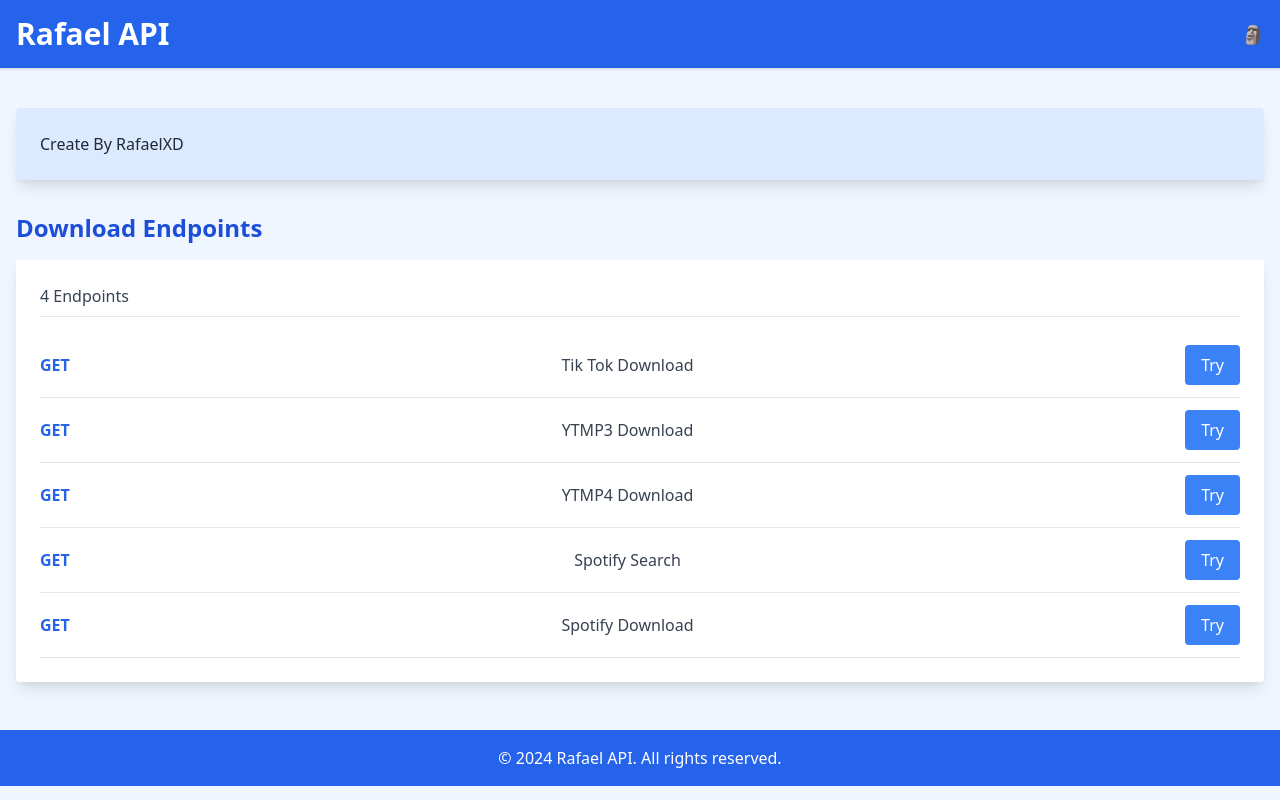
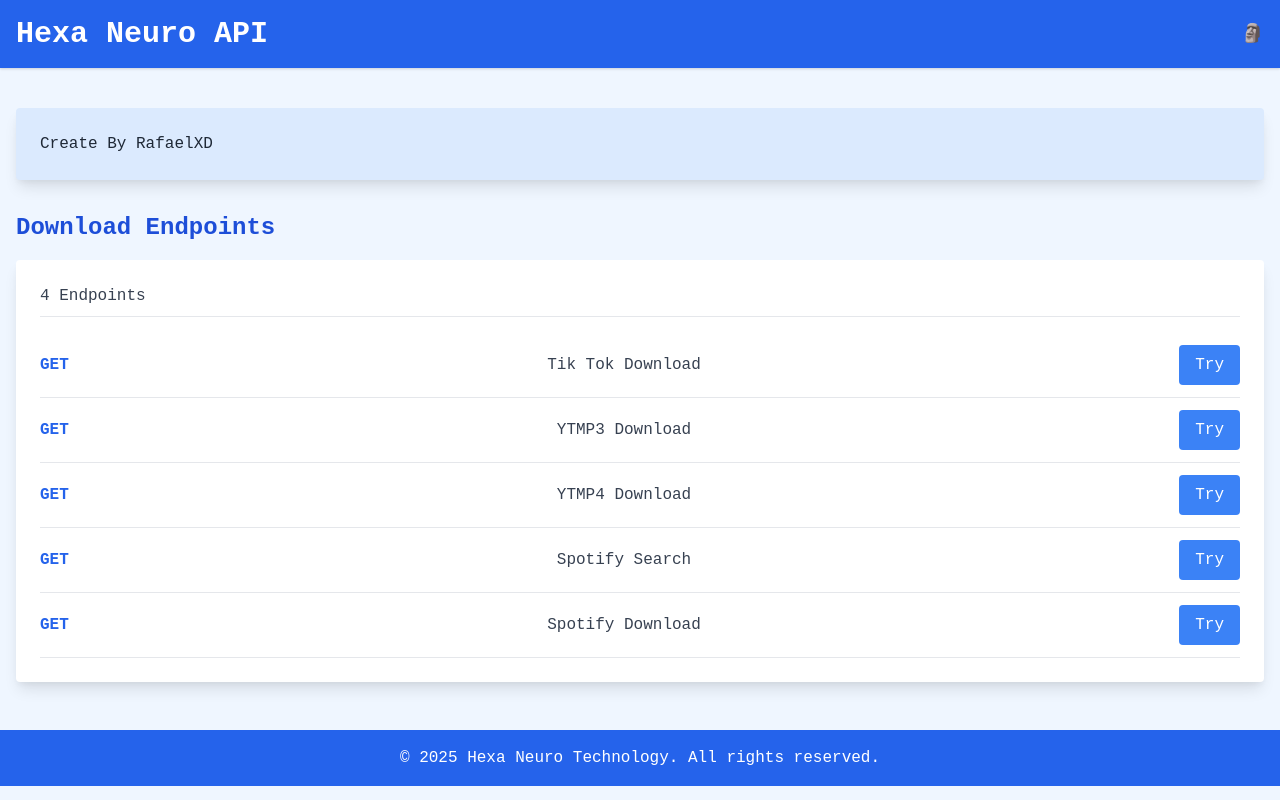
Before and after one commit to Fayzaaup/rest, a website: page index.html in a window 1280 px wide. Drawn offline with nearby package versions, Linux system fonts and the light colour scheme.

Commit message:
Update index.html

```diff
--- a/index.html
+++ b/index.html
@@ -3,14 +3,19 @@
 <head>
     <meta charset="UTF-8">
     <meta name="viewport" content="width=device-width, initial-scale=1.0">
-    <title>Rafael API</title>
+    <title>Hexa Neuro API</title>
     <link href="https://cdn.jsdelivr.net/npm/tailwindcss@2.2.19/dist/tailwind.min.css" rel="stylesheet">
+    <style>
+   body {
+            font-family: 'Roboto Mono', monospace;
+        }
+    </style>
 </head>
-<body class="bg-blue-50 text-gray-800">
+<body class="bg-blue-50 text-gray-800 font-">
     <!-- Header -->
     <header class="bg-blue-600 text-white shadow p-4">
         <div class="container mx-auto flex justify-between items-center">
-            <h1 class="text-3xl font-bold">Rafael API</h1>
+            <h1 class="text-3xl font-bold">Hexa Neuro API</h1>
             <button class="text-white text-lg">🗿</button>
         </div>
     </header>
@@ -35,7 +40,7 @@
                     <li class="flex justify-between items-center py-3 border-b">
                         <span class="text-blue-600 font-semibold">GET</span>
                         <span class="text-gray-700">Tik Tok Download</span>
-                        <a href="https://rafaelxd.tech/api/downloader/tiktok?url=https://vt.tiktok.com/ZSjnf5voB/" target="_blank" class="bg-blue-500 hover:bg-blue-600 text-white py-2 px-4 rounded transition">
+                        <a href="https://hexaneuro.biz.id/api/downloader/tiktok?url=https://vt.tiktok.com/ZSjnf5voB/" target="_blank" class="bg-blue-500 hover:bg-blue-600 text-white py-2 px-4 rounded transition">
                             Try
                         </a>
                     </li>
@@ -43,7 +48,7 @@
                     <li class="flex justify-between items-center py-3 border-b">
                         <span class="text-blue-600 font-semibold">GET</span>
                         <span class="text-gray-700">YTMP3 Download</span>
-                        <a href="https://rafaelxd.tech/api/downloader/ytmp3?url=https://youtu.be/AURkGj0jEx4?si=f0USJg7M4c39r1t2" target="_blank" class="bg-blue-500 hover:bg-blue-600 text-white py-2 px-4 rounded transition">
+                        <a href="https://hexaneuro.biz.id/api/downloader/ytmp3?url=https://youtu.be/AURkGj0jEx4?si=f0USJg7M4c39r1t2" target="_blank" class="bg-blue-500 hover:bg-blue-600 text-white py-2 px-4 rounded transition">
                             Try
                         </a>
                     </li>
@@ -51,7 +56,7 @@
                     <li class="flex justify-between items-center py-3 border-b">
                         <span class="text-blue-600 font-semibold">GET</span>
                         <span class="text-gray-700">YTMP4 Download</span>
-                        <a href="https://rafaelxd.tech/api/downloader/ytmp4?url=https://youtu.be/AURkGj0jEx4?si=f0USJg7M4c39r1t2" target="_blank" class="bg-blue-500 hover:bg-blue-600 text-white py-2 px-4 rounded transition">
+                        <a href="https://hexaneuro.biz.id/api/downloader/ytmp4?url=https://youtu.be/AURkGj0jEx4?si=f0USJg7M4c39r1t2" target="_blank" class="bg-blue-500 hover:bg-blue-600 text-white py-2 px-4 rounded transition">
                             Try
                         </a>
                     </li>
@@ -59,7 +64,7 @@
                     <li class="flex justify-between items-center py-3 border-b">
                         <span class="text-blue-600 font-semibold">GET</span>
                         <span class="text-gray-700">Spotify Search</span>
-                        <a href="https://rafaelxd.tech/api/downloader/spotifys?judul=hujan" target="_blank" class="bg-blue-500 hover:bg-blue-600 text-white py-2 px-4 rounded transition">
+                        <a href="https://hexaneuro.biz.id/api/downloader/spotifys?judul=hujan" target="_blank" class="bg-blue-500 hover:bg-blue-600 text-white py-2 px-4 rounded transition">
                             Try
                         </a>
                     </li>
@@ -67,7 +72,7 @@
                     <li class="flex justify-between items-center py-3 border-b">
                         <span class="text-blue-600 font-semibold">GET</span>
                         <span class="text-gray-700">Spotify Download</span>
-                        <a href="https://rafaelxd.tech/api/downloader/spotify?url=https://open.spotify.com/track/514rhnksEwHUh6LxXsQ4Y9?si=jzow0lr6Qay3yeMJcrEn8A&context=spotify%3Aplaylist%3A37i9dQZF1DX5Ejj0EkURtP" target="_blank" class="bg-blue-500 hover:bg-blue-600 text-white py-2 px-4 rounded transition">
+                        <a href="https://hexaneuro.biz.id/api/downloader/spotify?url=https://open.spotify.com/track/514rhnksEwHUh6LxXsQ4Y9?si=jzow0lr6Qay3yeMJcrEn8A&context=spotify%3Aplaylist%3A37i9dQZF1DX5Ejj0EkURtP" target="_blank" class="bg-blue-500 hover:bg-blue-600 text-white py-2 px-4 rounded transition">
                             Try
                         </a>
                     </li>
@@ -79,7 +84,7 @@
     <!-- Footer -->
     <footer class="bg-blue-600 text-white p-4 mt-8">
         <div class="container mx-auto text-center">
-            <p>&copy; 2024 Rafael API. All rights reserved.</p>
+            <p>&copy; 2025 Hexa Neuro Technology. All rights reserved.</p>
         </div>
     </footer>
 </body>
```
